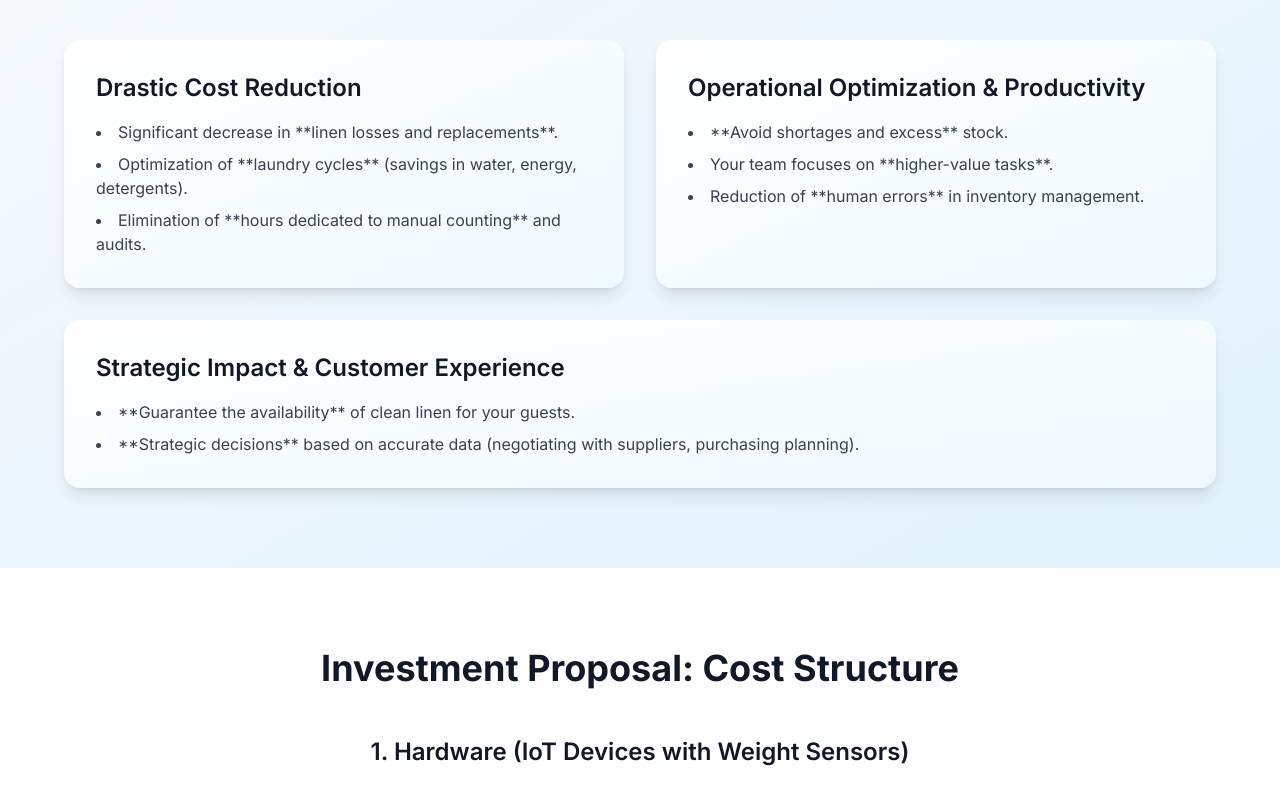
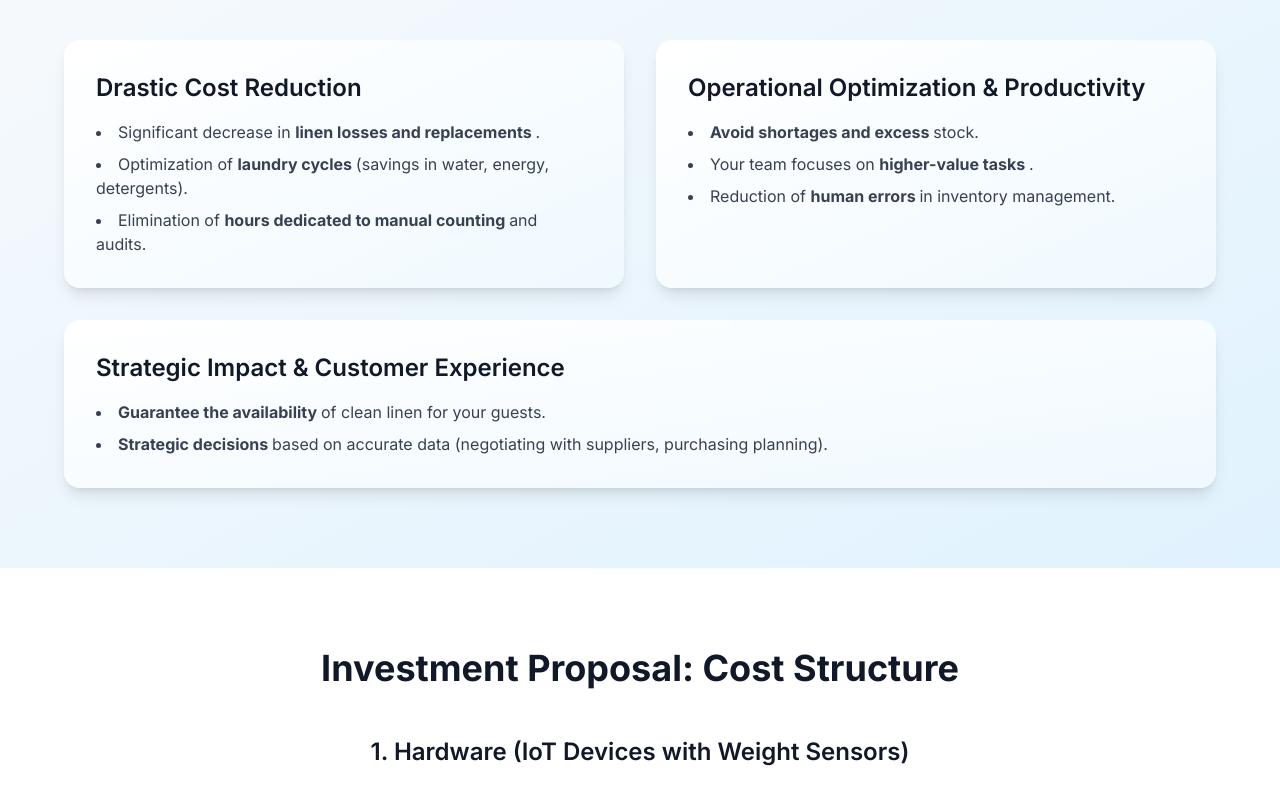
Before and after one commit to dev-hubert-torres-83hh/InfographicLaundryMetric, a plain HTML site: page index.html in a window 1280 px wide. Shown: the part 3060-3849 px from the top of the page. Drawn offline with nearby package versions, Linux system fonts and the light colour scheme.

Commit message:
Update index.html

```diff
--- a/index.html
+++ b/index.html
@@ -106,7 +106,7 @@
                 Laundry Metric: The Smart Solution
             </h2>
             <p class="text-xl text-gray-700 mb-10 max-w-3xl mx-auto">
-                A comprehensive and innovative system, based on **IoT** and the **cloud**, designed to transform your linen management.
+                A comprehensive and innovative system, based on <strong> IoT </strong> and the <strong> cloud </strong>, designed to transform your linen management.
             </p>
             <div class="grid grid-cols-1 md:grid-cols-2 lg:grid-cols-3 gap-8">
                 <div class="card-gradient p-8 rounded-2xl shadow-lg hover:shadow-xl transition-shadow flex flex-col items-center">
@@ -183,24 +183,24 @@
                 <div class="card-gradient p-8 rounded-2xl shadow-lg hover:shadow-xl transition-shadow">
                     <h3 class="text-2xl font-semibold text-gray-900 mb-4">Drastic Cost Reduction</h3>
                     <ul class="list-disc list-inside text-gray-700 space-y-2">
-                        <li>Significant decrease in **linen losses and replacements**.</li>
-                        <li>Optimization of **laundry cycles** (savings in water, energy, detergents).</li>
-                        <li>Elimination of **hours dedicated to manual counting** and audits.</li>
+                        <li>Significant decrease in <strong> linen losses and replacements </strong> .</li>
+                        <li>Optimization of <strong> laundry cycles </strong> (savings in water, energy, detergents).</li>
+                        <li>Elimination of <strong> hours dedicated to manual counting </strong> and audits.</li>
                     </ul>
                 </div>
                 <div class="card-gradient p-8 rounded-2xl shadow-lg hover:shadow-xl transition-shadow">
                     <h3 class="text-2xl font-semibold text-gray-900 mb-4">Operational Optimization & Productivity</h3>
                     <ul class="list-disc list-inside text-gray-700 space-y-2">
-                        <li>**Avoid shortages and excess** stock.</li>
-                        <li>Your team focuses on **higher-value tasks**.</li>
-                        <li>Reduction of **human errors** in inventory management.</li>
+                        <li> <strong> Avoid shortages and excess </strong> stock.</li>
+                        <li>Your team focuses on <strong> higher-value tasks </strong>.</li>
+                        <li>Reduction of <strong> human errors </strong> in inventory management.</li>
                     </ul>
                 </div>
                 <div class="card-gradient p-8 rounded-2xl shadow-lg hover:shadow-xl transition-shadow md:col-span-2">
                     <h3 class="text-2xl font-semibold text-gray-900 mb-4">Strategic Impact & Customer Experience</h3>
                     <ul class="list-disc list-inside text-gray-700 space-y-2">
-                        <li>**Guarantee the availability** of clean linen for your guests.</li>
-                        <li>**Strategic decisions** based on accurate data (negotiating with suppliers, purchasing planning).</li>
+                        <li> <strong> Guarantee the availability </strong> of clean linen for your guests.</li>
+                        <li> <strong> Strategic decisions </strong> based on accurate data (negotiating with suppliers, purchasing planning).</li>
                     </ul>
                 </div>
             </div>
@@ -469,7 +469,7 @@
                 </a>
             </div>
             <p class="text-lg text-gray-600 mt-10">
-                Or contact us directly: **hubertornadot@gmail.com** | **+17373518151**
+                Or contact us directly: <strong> hubertornadot@gmail.com </strong> | <strong> +17373518151 </strong>
             </p>
         </div>
     </section>
```
